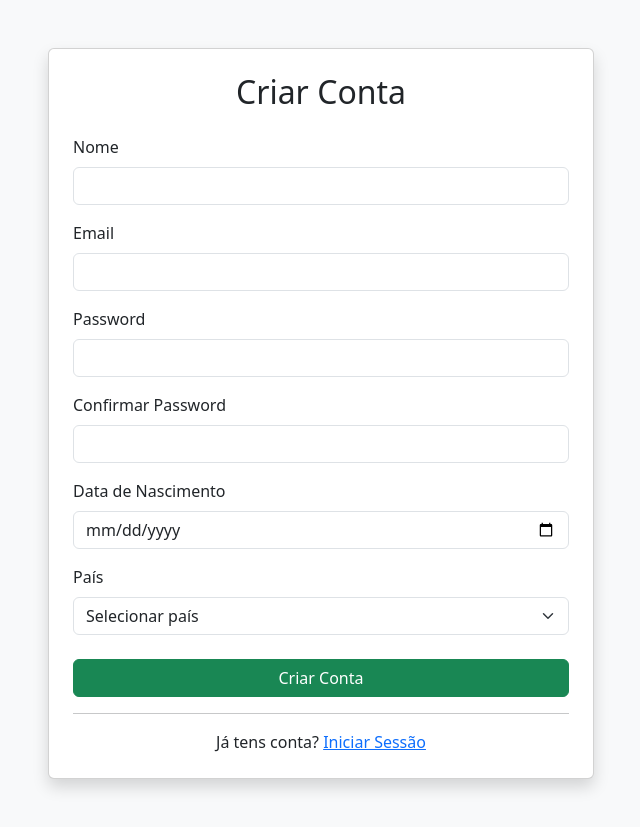
After one commit to hugoleal04/Crowdex, a PHP site: template app/Views/User/register.php in a window 1280 px wide. The commit adds this page. Shown: the whole page, without its empty margins (319-959 px from the left). Run offline with PHP 8.4, Linux system fonts and the light colour scheme; the template is opened without the code that fills it: most values are stand-ins (such as "Sample title", 1, 10 or a date in 2020).

Commit message:
feat(user): login and register system completed

```diff
--- a/app/Database/db.sql
+++ b/app/Database/db.sql
@@ -185,6 +185,7 @@ CREATE TABLE IF NOT EXISTS `Crowdex`.`User` (
   `PFP` VARCHAR(255) NULL DEFAULT 'uploads/profile_pictures/default.webp',
   `Birthday` DATE NOT NULL,
   `Country_idCountry` INT NOT NULL,
+  `Verified` TINYINT NULL DEFAULT 0,
   `Type` VARCHAR(45) NOT NULL DEFAULT 'User',
   PRIMARY KEY (`idUser`),
   INDEX `fk_User_Country1_idx` (`Country_idCountry` ASC) VISIBLE,
--- /dev/null
+++ b/app/Views/User/register.php
@@ -0,0 +1,128 @@
+<!DOCTYPE html>
+<html lang="pt">
+
+<head>
+    <meta charset="UTF-8">
+    <title>Registar - Crowdex</title>
+
+    <link href="https://cdn.jsdelivr.net/npm/bootstrap@5.3.8/dist/css/bootstrap.min.css"
+          rel="stylesheet">
+</head>
+<?php /** @var array $countries */ ?>
+
+<body class="bg-light">
+<div class="container py-5">
+    <div class="row justify-content-center">
+        <div class="col-md-6">
+            <div class="card shadow">
+                <div class="card-body p-4">
+                    <h2 class="text-center mb-4">
+                        Criar Conta
+                    </h2>
+                    <form method="POST" action="?controller=user&action=createUser">
+                        <div class="mb-3">
+                            <label class="form-label">
+                                Nome
+                            </label>
+                            <input
+                                type="text"
+                                name="name"
+                                class="form-control"
+                                required>
+                        </div>
+                        <div class="mb-3">
+                            <label class="form-label">
+                                Email
+                            </label>
+                            <input
+                                type="email"
+                                name="email"
+                                class="form-control"
+                                required>
+                        </div>
+                        <div class="mb-3">
+                            <label class="form-label">
+                                Password
+                            </label>
+                            <input
+                                type="password"
+                                name="password"
+                                class="form-control"
+                                required>
+                        </div>
+                        <div class="mb-3">
+                            <label class="form-label">
+                                Confirmar Password
+                            </label>
+                            <input
+                                type="password"
+                                name="confirmPassword"
+                                class="form-control"
+                                required>
+                        </div>
+                        <div class="mb-3">
+                            <label class="form-label">
+                                Data de Nascimento
+                            </label>
+                            <input
+                                type="date"
+                                name="birthday"
+                                class="form-control"
+                                required>
+                        </div>
+                        <div class="mb-4">
+                            <label class="form-label">
+                                País
+                            </label>
+                            <?php
+                                function countryFlag(string $iso2): string
+                                {
+                                    $iso2 = strtoupper($iso2);
+
+                                    return mb_chr(ord($iso2[0]) + 127397)
+                                        . mb_chr(ord($iso2[1]) + 127397);
+                                }
+                            ?>
+                            <select
+                                name="country"
+                                class="form-select"
+                                required>
+
+                                <option value="">
+                                    Selecionar país
+                                </option>
+
+                                <?php foreach ($countries as $country): ?>
+
+                                    <option value="<?= $country["idCountry"] ?>">
+                                        <?= countryFlag($country["ISO2"]) ?>
+                                        <?= htmlspecialchars($country["Name"]) ?>
+                                    </option>
+
+                                <?php endforeach; ?>
+
+                            </select>
+                        </div>
+                        <button
+                            type="submit"
+                            class="btn btn-success w-100">
+                            Criar Conta
+                        </button>
+                    </form>
+                    <hr>
+                    <div class="text-center">
+                        Já tens conta?
+                        <a href="?controller=auth&action=login">
+                            Iniciar Sessão
+                        </a>
+                    </div>
+                </div>
+            </div>
+        </div>
+    </div>
+</div>
+
+<script src="https://cdn.jsdelivr.net/npm/bootstrap@5.3.8/dist/js/bootstrap.bundle.min.js"></script>
+
+</body>
+</html>
```
Also changed, not shown: app/Controllers/UserController.php (+63 -0 lines), app/Database/connect.php (added, +13 -0 lines), app/Models/Country.php (added, +25 -0 lines), app/Models/User.php (+52 -0 lines), app/Views/User/login.php (added, +53 -0 lines), public/index.php (+34 -1 lines).
